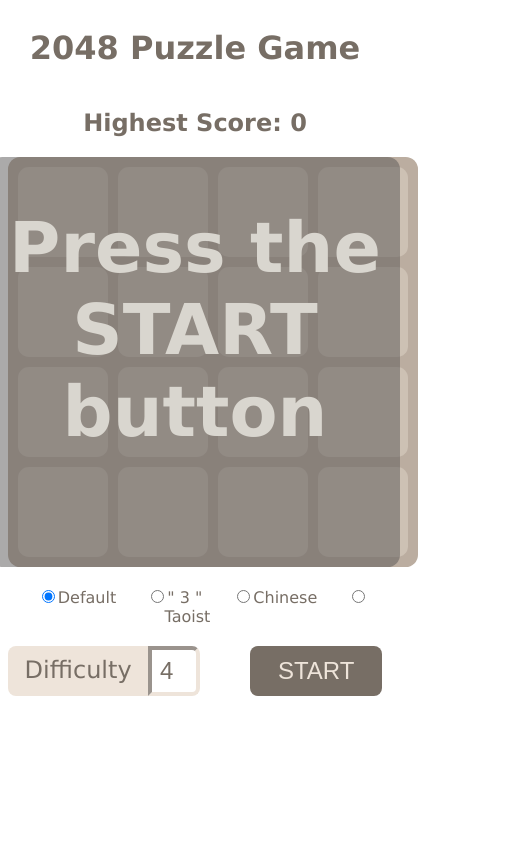
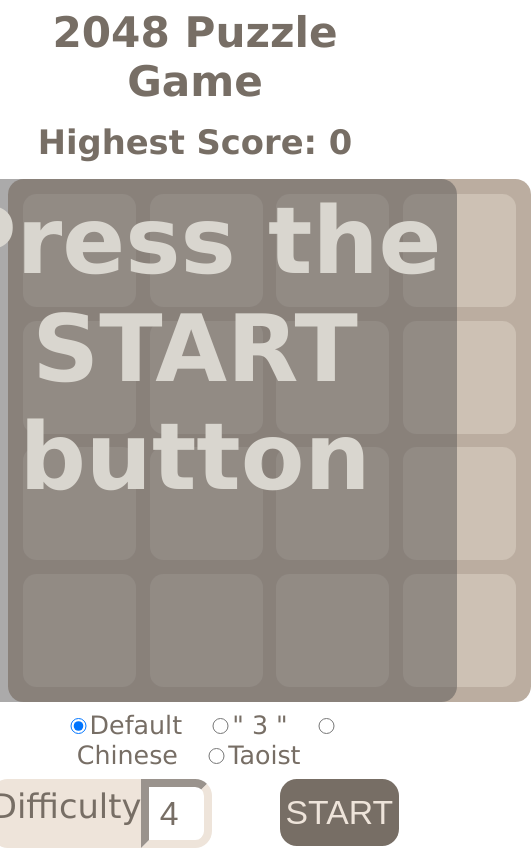
Before and after one commit to arklee/2048-game-vue, a Vue app: page / in a window 390 px wide. Shown: the whole page, 531 px wide, since content can reach past the window. Built offline with nearby package versions, Linux system fonts and the light colour scheme.

Commit message:
add Responsive layout support

```diff
--- a/src/App.vue
+++ b/src/App.vue
@@ -1,8 +1,8 @@
 <template>
   <div id="app" @keydown="move">
-    <h1 class="title">2048 Puzzle Game</h1>
-    <h2 v-if="status === 'running' || status === 'won'" class="title">Current Score: {{ score }} | Highest Score: {{ highest }}</h2>
-    <h2 v-else class="title">Highest Score: {{ highest }}</h2>
+    <h1>2048 Puzzle Game</h1>
+    <h2 v-if="status === 'running' || status === 'won'">Current Score: {{ score }} | Highest Score: {{ highest }}</h2>
+    <h2 v-else>Highest Score: {{ highest }}</h2>
     <winToast :showWin="showWin"/>
     <GridBox :array="array" :size="size" :status="status" :score="score"/>
     <span style="display: flex; justify-content: center">
@@ -59,6 +59,7 @@ export default {
       })
     },
     move(e) {
+
       if (this.status === 'running' || this.status === 'won') {
         let f = (x) => {
           let result = mov(this.array, this.score, x, this.size);
@@ -100,42 +101,52 @@ export default {
   "Lucida Sans Unicode", Geneva, Verdana, sans-serif;
 }
 
-.title {
+h1 {
   color: #776e65;
+  font-size: 5vh;
+  margin-top: 0;
+  margin-bottom: 0;
+}
+
+h2 {
+  color: #776e65;
+  font-size: 4vh;
+  margin-top: 2vh;
+  margin-bottom: 2vh;
 }
 
 .difficultyText {
-  padding-top: 10px;
-  width: 150px;
-  height: 40px;
+  padding-top: 1vh;
+  width: 22vh;
+  height: 7.2vh;
   background-color: #eee4da;
   text-align: center;
-  font-size: 24px;
+  font-size: 4vh;
   border-width: 0;
   color: #776e65;
-  border-radius: 8px 0 0 8px;
+  border-radius: 2vh 0 0 2vh;
 }
 
 .input {
-  width: 40px;
-  height: 40px;
+  width: 6vh;
+  height: 6vh;
   background-color: #ffffff;
   text-align: center;
-  font-size: 24px;
-  border-radius: 0 8px 8px 0;
-  border-width: 4px;
+  font-size: 4vh;
+  border-radius: 0 2vh 2vh 0;
+  border-width: 1vh;
   border-color: #eee4da;
   color: #776e65;
-  margin-right: 50px;
+  margin-right: 8vh;
 }
 
 .btn {
-  width: 140px;
-  height: 50px;
+  width: 25vh;
+  height: 8vh;
   background-color: #776e65;
   text-align: center;
-  font-size: 24px;
-  border-radius: 8px;
+  font-size: 4vh;
+  border-radius: 2vh;
   border-width: 0;
   color: #eee4da;
 }
--- a/src/components/GridBox.vue
+++ b/src/components/GridBox.vue
@@ -1,7 +1,7 @@
 <template>
   <div>
     <Toast :status="status" :score="score"/>
-    <div class="container" :style="{'grid-template-columns': `repeat(${size}, ${100/size}%)`, 'grid-template-rows': `repeat(${size}, ${100/size}%)`, 'font-size': `${108/size}px`}">
+    <div class="container" :style="{'grid-template-columns': `repeat(${size}, ${100/size}%)`, 'grid-template-rows': `repeat(${size}, ${100/size}%)`, 'font-size': `${18/size}vh`}">
       <template v-for="(row, rowIndex) in array">
         <div
             class="box"
@@ -88,42 +88,33 @@ export default {
 
 <style scoped>
 .container {
-  width: 400px;
-  height: 400px;
+  width: 60vh;
+  height: 60vh;
   display: grid;
   background-color: #bbada0;
-  padding: 5px;
+  padding: 1vh;
   border-radius: 3%;
   margin: 0 auto;
 }
 
-.textBox {
-  color:#cdc1b4;
-  width: 400px;
-  height: 400px;
-  display: flex;
-  align-items: center;
-  background-color: #776e65;
-  padding: 10px 5px 0 5px;
-  border-radius: 3%;
-  margin: 0 auto;
-  flex-direction: column;
-  font-weight: bold;
-}
-
 .themes {
-  margin-top: 20px;
-  margin-bottom: 20px;
+  margin-top: 1vh;
+  margin-bottom: 1vh;
 }
 
 label{
-  margin: 15px;
+  margin: 1.5vh;
   color: #776e65;
+  font-size: 3vh;
+}
+label input {
+  width: 2vh;
+  height: 2vh;
 }
 
 .box {
   background-color: #cdc1b4;
-  margin: 5px;
+  margin: 0.8vh;
   border-radius: 12%;
   display: flex;
   justify-content: center;
--- a/src/components/Toast.vue
+++ b/src/components/Toast.vue
@@ -1,6 +1,8 @@
 <template>
   <transition name="fade">
-    <div v-if="status === 'ready' || status === 'over'" class="toast" :class="textStyle">{{showText}}</div>
+    <div v-if="status === 'ready' || status === 'over'" class="toast" :class="textStyle">
+      {{showText}}
+    </div>
   </transition>
 </template>
 
@@ -33,25 +35,25 @@ export default {
 }
 
 .toast {
-  padding: 50px 5px 0 5px;
-  width: 400px;
-  height: 360px;
+  padding: 1vh;
+  width: 60vh;
+  height: 60vh;
   border-radius: 3%;
   position: absolute;
   left: 50%;
-  margin-left: -205px;
+  margin-left: -31vh;
   font-weight: bold;
 }
 
 .readyToast {
   background-color: rgba(89, 86, 86, 0.5);
   color: #d9d6cf;
-  font-size: 70px;
+  font-size: 11vh;
 }
 
 .overToast {
   background-color: rgba(89, 86, 86, 0.85);
   color: #d9d6cf;
-  font-size: 60px;
+  font-size: 9vh;
 }
 </style>
--- a/src/components/winToast.vue
+++ b/src/components/winToast.vue
@@ -27,9 +27,9 @@ export default {
   background-color: rgba(0, 0, 0, 0.3);
 }
 .text {
-  margin-top: 300px;
+  margin-top: 30vh;
   color: #edc22e;
-  font-size: 120px;
+  font-size: 20vh;
 }
 
 .fade-enter-active, .fade-leave-active {
```
